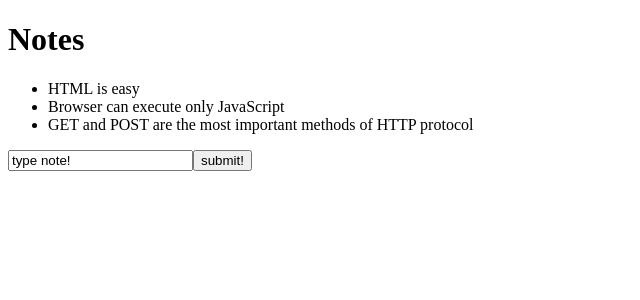
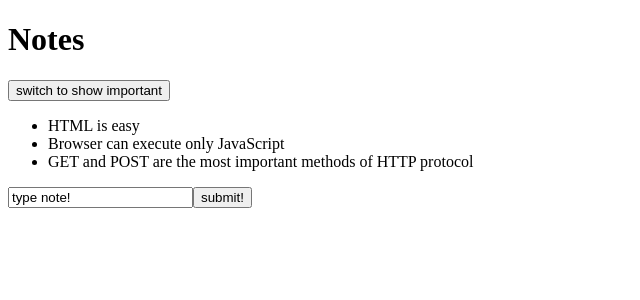
Before and after one commit to hajineats/Learning, a React (Create React App) app in the folder someapp/: page / in a window 1280 px wide. Shown: the top 300 px of the page, without its empty margins (0-640 px from the left). Built offline with nearby package versions, Linux system fonts and the light colour scheme.

Commit message:
only show notes that are important

```diff
--- a/someapp/src/App.js
+++ b/someapp/src/App.js
@@ -5,6 +5,7 @@ import Note from './components/Note'
 const App = (props) => {
     const [notes, setNotes] = useState(props.notes)
     const [newNote, setNewNote] = useState('type note!')
+    const [showAll, setShowAll] = useState(true)
     const handleSubmit = (event)=>{
         event.preventDefault()
         const noteObject = {
@@ -20,11 +21,18 @@ const App = (props) => {
         console.log(event.target.value)
         setNewNote(event.target.value)
     }
+    const handleShowAllButton = (event)=>{
+        setShowAll(!showAll)
+    }
+    const noteToBeDisplayed = showAll?notes:notes.filter(note=>note.important===true)
     return(
         <div>
             <h1>Notes</h1>
+            <button onClick={handleShowAllButton}>
+                switch to {showAll?"show important":"show all"}
+            </button>
             <ul>
-                {notes.map(note=><li key={note.id}>{note.content}</li>)}
+                {noteToBeDisplayed.map(note=><li key={note.id}>{note.content}</li>)}
             </ul>
             <form onSubmit={handleSubmit}>
                 <input
```
